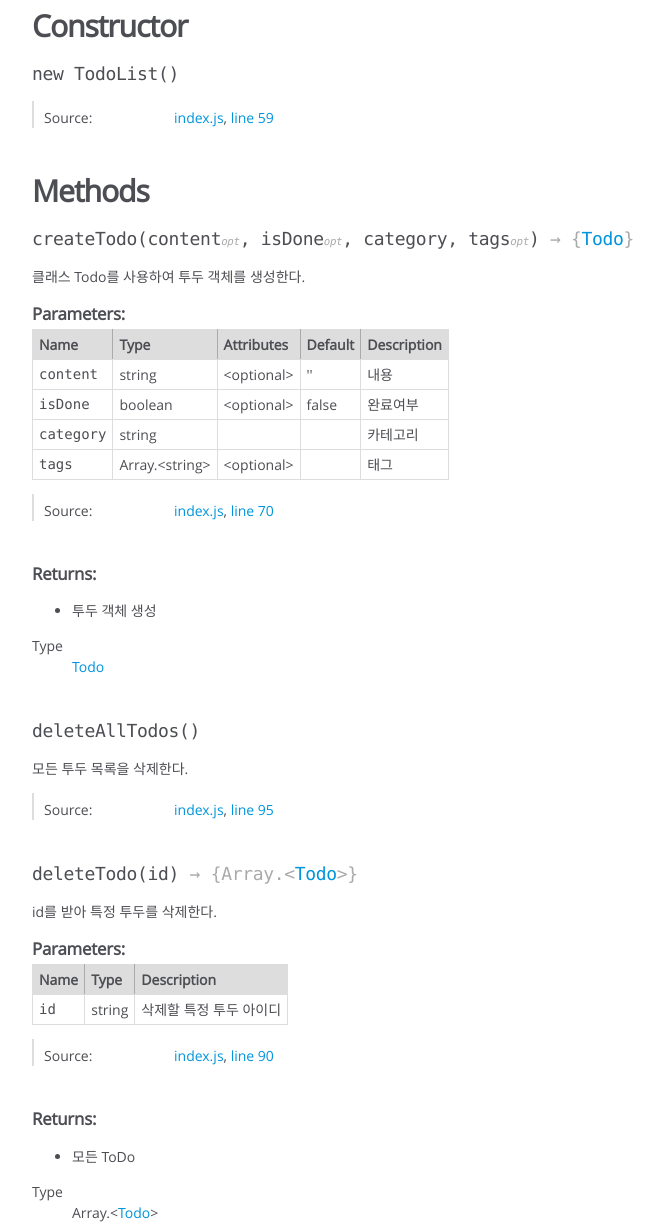
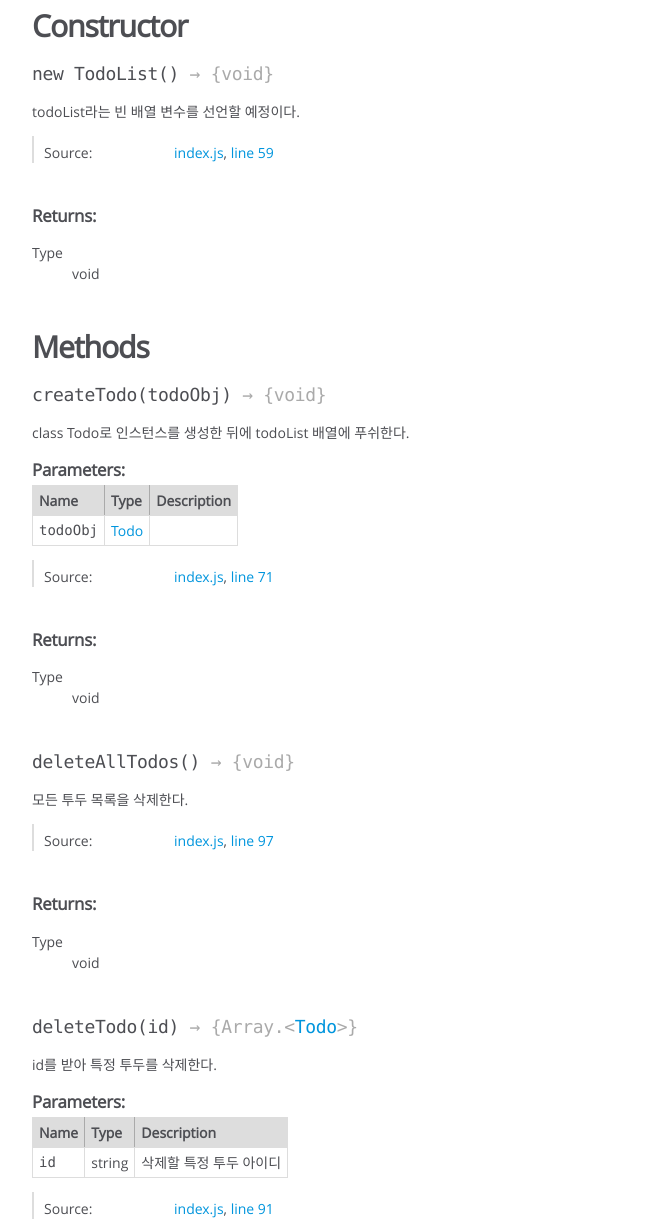
Before and after one commit to goodlearner10/wanted-pre-onboarding-challenge-fe-ts, a website: page docs/TodoList.html in a window 1280 px wide. Shown: the part 229-1455 px from the top of the page, without its empty margins (0-662 px from the left). Drawn offline with Linux system fonts and the light colour scheme.

Commit message:
refactor: 클래스 constructor 수정

```diff
--- a/docs/TodoList.html
+++ b/docs/TodoList.html
@@ -28,7 +28,7 @@
 
 <header>
 
-        <h2><span class="attribs"><span class="type-signature"></span></span>TodoList<span class="signature">()</span><span class="type-signature"></span></h2>
+        <h2><span class="attribs"><span class="type-signature"></span></span>TodoList<span class="signature">()</span><span class="type-signature"> &rarr; {void}</span></h2>
 
             <div class="class-description"><p>투두 목록을 나타내는 클래스</p></div>
 
@@ -45,12 +45,16 @@
 
 
 
-    <h4 class="name" id="TodoList"><span class="type-signature"></span>new TodoList<span class="signature">()</span><span class="type-signature"></span></h4>
+    <h4 class="name" id="TodoList"><span class="type-signature"></span>new TodoList<span class="signature">()</span><span class="type-signature"> &rarr; {void}</span></h4>
 
 
 
 
 
+
+<div class="description">
+    <p>todoList라는 빈 배열 변수를 선언할 예정이다.</p>
+</div>
 
 
 
@@ -118,6 +122,24 @@
 
 
 
+<h5>Returns:</h5>
+
+
+
+
+<dl>
+    <dt>
+        Type
+    </dt>
+    <dd>
+
+<span class="param-type">void</span>
+
+
+    </dd>
+</dl>
+
+
 
 
 
@@ -149,7 +171,7 @@
 
 
 
-    <h4 class="name" id="createTodo"><span class="type-signature"></span>createTodo<span class="signature">(content<span class="signature-attributes">opt</span>, isDone<span class="signature-attributes">opt</span>, category, tags<span class="signature-attributes">opt</span>)</span><span class="type-signature"> &rarr; {<a href="Todo.html">Todo</a>}</span></h4>
+    <h4 class="name" id="createTodo"><span class="type-signature"></span>createTodo<span class="signature">(todoObj)</span><span class="type-signature"> &rarr; {void}</span></h4>
 
 
 
@@ -157,7 +179,7 @@
 
 
 <div class="description">
-    <p>클래스 Todo를 사용하여 투두 객체를 생성한다.</p>
+    <p>class Todo로 인스턴스를 생성한 뒤에 todoList 배열에 푸쉬한다.</p>
 </div>
 
 
@@ -181,11 +203,7 @@
         <th>Type</th>
 
 
-        <th>Attributes</th>
 
-
-
-        <th>Default</th>
 
 
         <th class="last">Description</th>
@@ -197,150 +215,23 @@
 
         <tr>
 
-                <td class="name"><code>content</code></td>
+                <td class="name"><code>todoObj</code></td>
 
 
             <td class="type">
 
 
-<span class="param-type">string</span>
+<span class="param-type"><a href="Todo.html">Todo</a></span>
 
 
 
             </td>
 
 
-                <td class="attributes">
-
-                    &lt;optional><br>
 
 
 
-
-
-                </td>
-
-
-
-                <td class="default">
-
-                    ''
-
-                </td>
-
-
-            <td class="description last"><p>내용</p></td>
-        </tr>
-
-
-
-        <tr>
-
-                <td class="name"><code>isDone</code></td>
-
-
-            <td class="type">
-
-
-<span class="param-type">boolean</span>
-
-
-
-            </td>
-
-
-                <td class="attributes">
-
-                    &lt;optional><br>
-
-
-
-
-
-                </td>
-
-
-
-                <td class="default">
-
-                    false
-
-                </td>
-
-
-            <td class="description last"><p>완료여부</p></td>
-        </tr>
-
-
-
-        <tr>
-
-                <td class="name"><code>category</code></td>
-
-
-            <td class="type">
-
-
-<span class="param-type">string</span>
-
-
-
-            </td>
-
-
-                <td class="attributes">
-
-
-
-
-
-                </td>
-
-
-
-                <td class="default">
-
-                </td>
-
-
-            <td class="description last"><p>카테고리</p></td>
-        </tr>
-
-
-
-        <tr>
-
-                <td class="name"><code>tags</code></td>
-
-
-            <td class="type">
-
-
-<span class="param-type">Array.&lt;string></span>
-
-
-
-            </td>
-
-
-                <td class="attributes">
-
-                    &lt;optional><br>
-
-
-
-
-
-                </td>
-
-
-
-                <td class="default">
-
-                </td>
-
-
-            <td class="description last"><p>태그</p></td>
+            <td class="description last"></td>
         </tr>
 
 
@@ -381,7 +272,7 @@
 
     <dt class="tag-source">Source:</dt>
     <dd class="tag-source"><ul class="dummy"><li>
-        <a href="index.js.html">index.js</a>, <a href="index.js.html#line70">line 70</a>
+        <a href="index.js.html">index.js</a>, <a href="index.js.html#line71">line 71</a>
     </li></ul></dd>
 
 
@@ -409,12 +300,6 @@
 <h5>Returns:</h5>
 
 
-<div class="param-desc">
-    <ul>
-<li>투두 객체 생성</li>
-</ul>
-</div>
-
 
 
 <dl>
@@ -423,7 +308,7 @@
     </dt>
     <dd>
 
-<span class="param-type"><a href="Todo.html">Todo</a></span>
+<span class="param-type">void</span>
 
 
     </dd>
@@ -441,7 +326,7 @@
 
 
 
-    <h4 class="name" id="deleteAllTodos"><span class="type-signature"></span>deleteAllTodos<span class="signature">()</span><span class="type-signature"></span></h4>
+    <h4 class="name" id="deleteAllTodos"><span class="type-signature"></span>deleteAllTodos<span class="signature">()</span><span class="type-signature"> &rarr; {void}</span></h4>
 
 
 
@@ -493,7 +378,7 @@
 
     <dt class="tag-source">Source:</dt>
     <dd class="tag-source"><ul class="dummy"><li>
-        <a href="index.js.html">index.js</a>, <a href="index.js.html#line95">line 95</a>
+        <a href="index.js.html">index.js</a>, <a href="index.js.html#line97">line 97</a>
     </li></ul></dd>
 
 
@@ -516,6 +401,24 @@
 
 
 
+
+
+<h5>Returns:</h5>
+
+
+
+
+<dl>
+    <dt>
+        Type
+    </dt>
+    <dd>
+
+<span class="param-type">void</span>
+
+
+    </dd>
+</dl>
 
 
 
@@ -630,7 +533,7 @@
 
     <dt class="tag-source">Source:</dt>
     <dd class="tag-source"><ul class="dummy"><li>
-        <a href="index.js.html">index.js</a>, <a href="index.js.html#line90">line 90</a>
+        <a href="index.js.html">index.js</a>, <a href="index.js.html#line91">line 91</a>
     </li></ul></dd>
 
 
@@ -742,7 +645,7 @@
 
     <dt class="tag-source">Source:</dt>
     <dd class="tag-source"><ul class="dummy"><li>
-        <a href="index.js.html">index.js</a>, <a href="index.js.html#line76">line 76</a>
+        <a href="index.js.html">index.js</a>, <a href="index.js.html#line77">line 77</a>
     </li></ul></dd>
 
 
@@ -897,7 +800,7 @@
 
     <dt class="tag-source">Source:</dt>
     <dd class="tag-source"><ul class="dummy"><li>
-        <a href="index.js.html">index.js</a>, <a href="index.js.html#line83">line 83</a>
+        <a href="index.js.html">index.js</a>, <a href="index.js.html#line84">line 84</a>
     </li></ul></dd>
 
 
@@ -967,7 +870,7 @@
 <br class="clear">
 
 <footer>
-    Documentation generated by <a href="https://github.com/jsdoc/jsdoc">JSDoc 4.0.0</a> on Thu Feb 09 2023 17:24:51 GMT+0900 (Korean Standard Time)
+    Documentation generated by <a href="https://github.com/jsdoc/jsdoc">JSDoc 4.0.0</a> on Sun Feb 12 2023 13:26:45 GMT+0900 (Korean Standard Time)
 </footer>
 
 <script> prettyPrint(); </script>
```
Also changed, not shown: docs/Todo.html (+36 -6 lines), docs/index.html (+1 -1 lines), docs/index.js.html (+15 -13 lines), src/index.js (+14 -12 lines).
